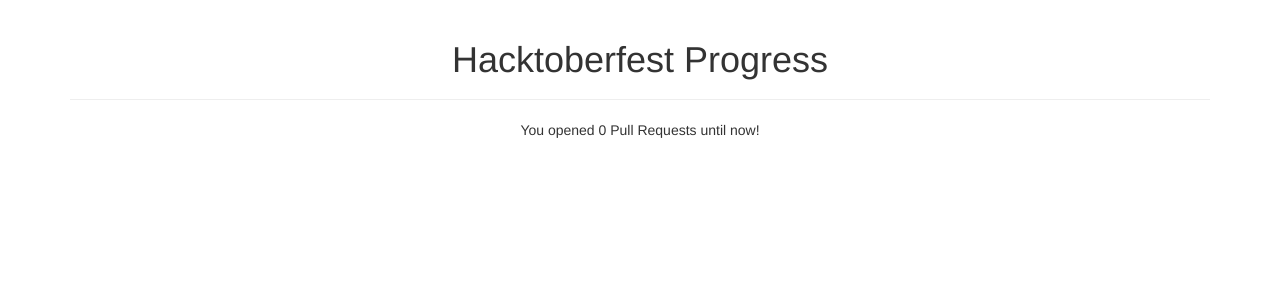
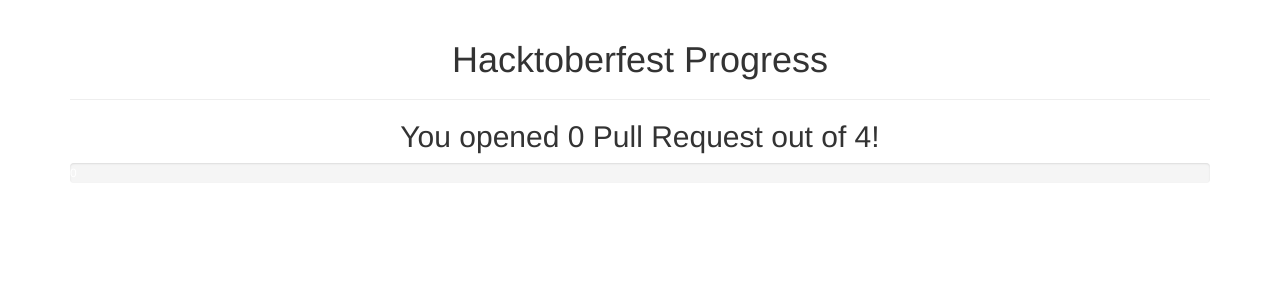
Before and after one commit to Thor77/HacktoberfestProgress, a Flask app: page /auth in a window 1280 px wide. Shown: the top 300 px of the page. Run offline with Flask 2, Linux system fonts and the light colour scheme; some libraries are stand-ins or nearby versions.

Commit message:
Adapt to use bootstrap and add some eyecandy
* progressbar for quick overview
* table for pull requests

```diff
--- a/templates/progress.jinja2
+++ b/templates/progress.jinja2
@@ -1,9 +1,28 @@
 {% extends 'base.jinja2' %}
 {% block content %}
-You opened {{ pull_requests|length }} Pull Requests until now!
-<ul>
-{% for pr in pull_requests %}
-<a href="{{ pr.url }}">{{ pr.title }}</a> at <a href="{{ pr.repo_url }}">{{ pr.repo_owner }}/{{ pr.repo_name }}</a>
-{% endfor %}
-</ul>
+{% set pr_count = pull_requests|length %}
+<h2>You opened {{ pr_count }} Pull Request{{'s' if pr_count > 1}} out of 4!</h2>
+<div class="progress">
+  <div class="progress-bar progress-bar-warning" role="progressbar" aria-valuenow="{{ pr_count }}" aria-valuemin="0" aria-valuemax="4" style="width: {{ pr_count }}0%;">
+    {{ pr_count }}
+  </div>
+</div>
+{% if pr_count == 4 %}
+<h3>Congratulations, you're done!</h3>
+<p>Feel free to create more Pull Requests and help more projects.</p>
+{% endif %}
+{% if pr_count != 0 %}
+<table class="table table-striped">
+  <thead><tr>
+    <td>#</td><td>Title</td><td>Repo</td>
+  </tr></thead>
+  <tbody>
+    {% for pr in pull_requests %}
+    <td>{{ loop.index }}</td>
+    <td><a href="{{ pr.url }}">{{ pr.title }}</a></td>
+    <td><a href="{{ pr.repo_url }}">{{ pr.repo_owner }}/{{ pr.repo_name }}</a></td>
+    {% endfor %}
+  </tbody>
+</table>
+{% endif %}
 {% endblock %}
```
